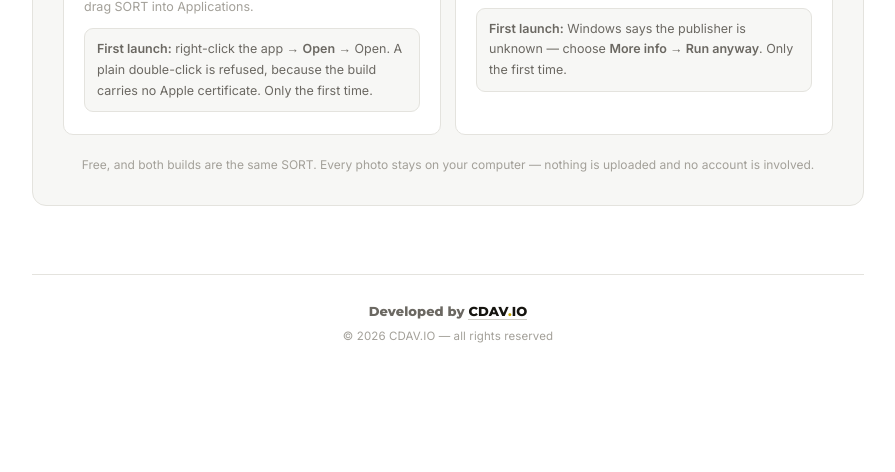
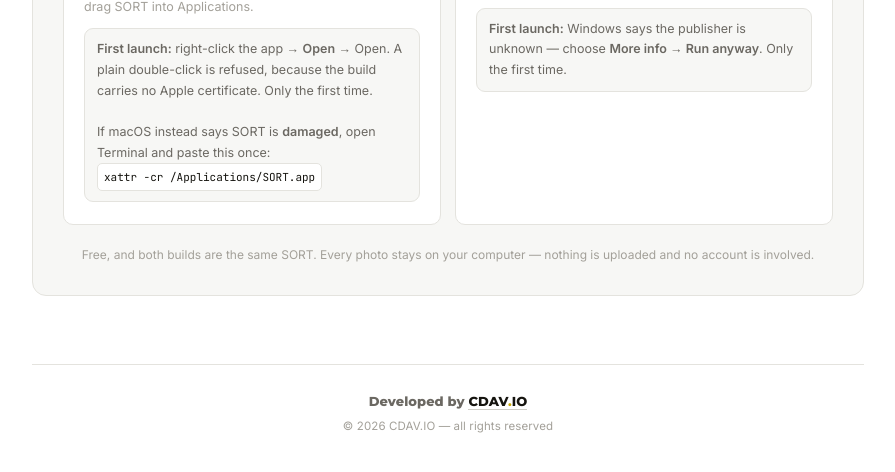
Before and after one commit to CDAVIO/Sort, a plain HTML site: page index.html in a window 1280 px wide. Shown: the part 1274-1746 px from the top of the page, without its empty margins (192-1087 px from the left). Drawn offline with Linux system fonts and the light colour scheme.

Commit message:
Ad-hoc sign the macOS app so it is not reported as damaged
Dropping mac.identity was not enough. Electron ships its binaries ad-hoc
signed, but electron-builder then renames the executable and writes resources
into the bundle, which invalidates that signature. macOS on Apple Silicon does
not treat a broken signature the way it treats a missing certificate — it
calls the app damaged and offers only Move to Trash, with no right-click
override. That is what the first release produced.

afterPack now re-signs the bundle ad-hoc after electron-builder has finished
rewriting it and before the dmg is assembled, then verifies the result so a
bad signature fails the build instead of shipping.

The app is still not notarized, so Gatekeeper will still ask on first launch —
but asking is the behaviour we wanted, and right-click -> Open answers it.

The macOS card also carries the xattr fallback for anyone who already has the
broken build.

```diff
--- a/electron/package.json
+++ b/electron/package.json
@@ -72,6 +72,7 @@
       "perMachine": false,
       "allowToChangeInstallationDirectory": true,
       "shortcutName": "SORT"
-    }
+    },
+    "afterPack": "./afterPack.js"
   }
 }
--- a/index.html
+++ b/index.html
@@ -359,6 +359,9 @@
 .dlcard p{font-size:12.5px;color:var(--ink3);line-height:1.65;margin-top:13px}
 .dlcard p.warn{background:var(--wash);border:1px solid var(--rule);border-radius:9px;
   padding:10px 12px;color:var(--ink2);margin-top:11px}
+.dlcard p.warn code{font-family:'JetBrains Mono',monospace;font-size:11px;
+  background:var(--paper);border:1px solid var(--rule);border-radius:5px;
+  padding:4px 6px;display:inline-block;color:var(--ink);word-break:break-all}
 .dlcard p b{color:var(--ink2);font-weight:600}
 .dlnote{font-size:12px;color:var(--ink3);margin-top:20px;line-height:1.6}
 @media(max-width:720px){.dl{padding:26px 18px 22px}.dlgrid{grid-template-columns:1fr}}
@@ -618,7 +621,7 @@
       <h3>macOS</h3>
       <a class="btn btn-solid btn-lg" href="https://github.com/CDAVIO/Sort/releases/latest"><svg class="ic"><use href="#i-down"/></svg> Download for macOS</a>
       <p>Two files: take <b>arm64</b> for an Apple Silicon Mac (M1 and newer), the other for an Intel one. Open the <b>.dmg</b> and drag SORT into Applications.</p>
-      <p class="warn"><b>First launch:</b> right-click the app → <b>Open</b> → Open. A plain double-click is refused, because the build carries no Apple certificate. Only the first time.</p>
+      <p class="warn"><b>First launch:</b> right-click the app → <b>Open</b> → Open. A plain double-click is refused, because the build carries no Apple certificate. Only the first time.<br><br>If macOS instead says SORT is <b>damaged</b>, open Terminal and paste this once:<br><code>xattr -cr /Applications/SORT.app</code></p>
     </div>
     <div class="dlcard">
       <svg class="ic icLogo"><use href="#i-windows"/></svg>
```
Also changed, not shown: electron/afterPack.js (added, +23 -0 lines).
